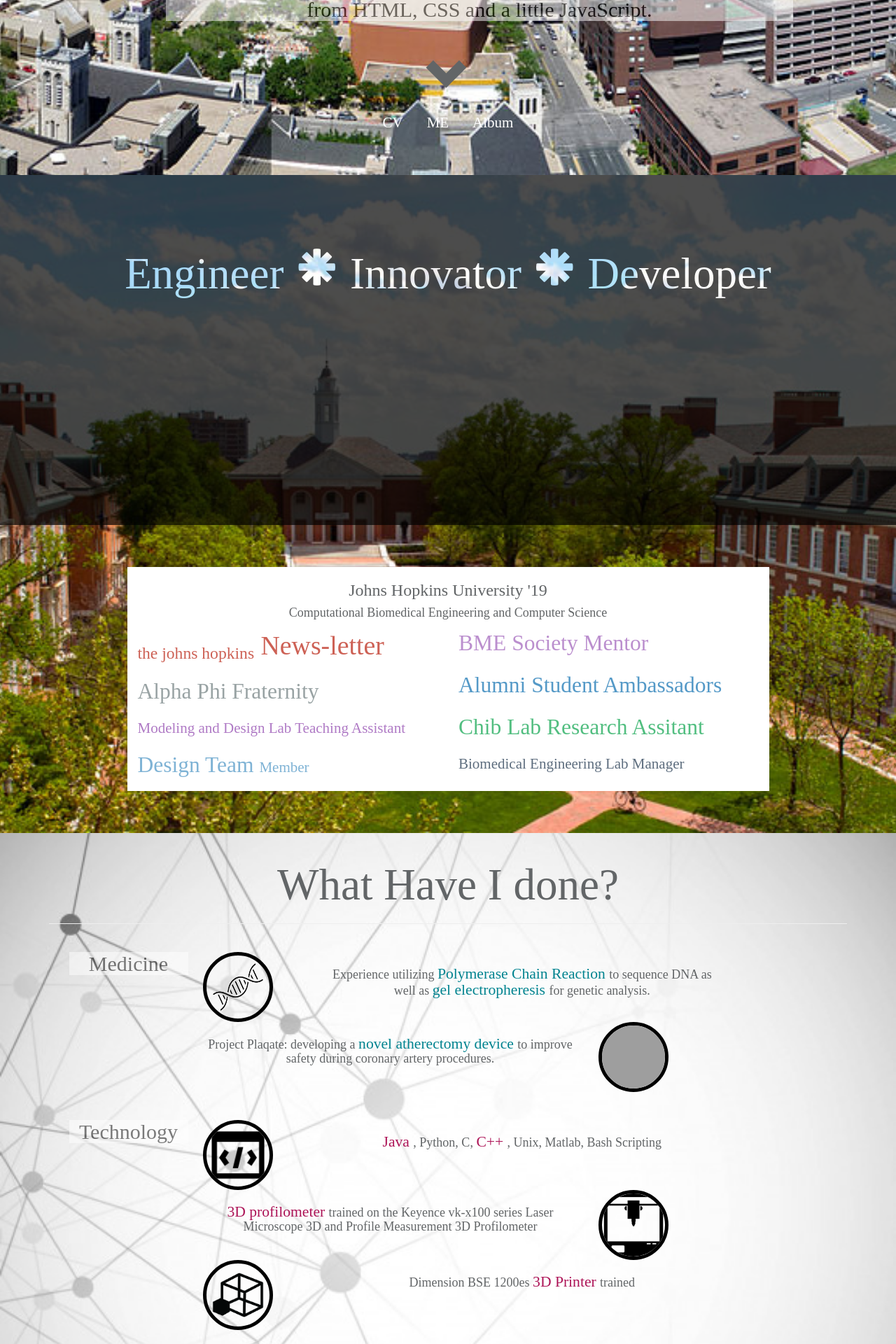
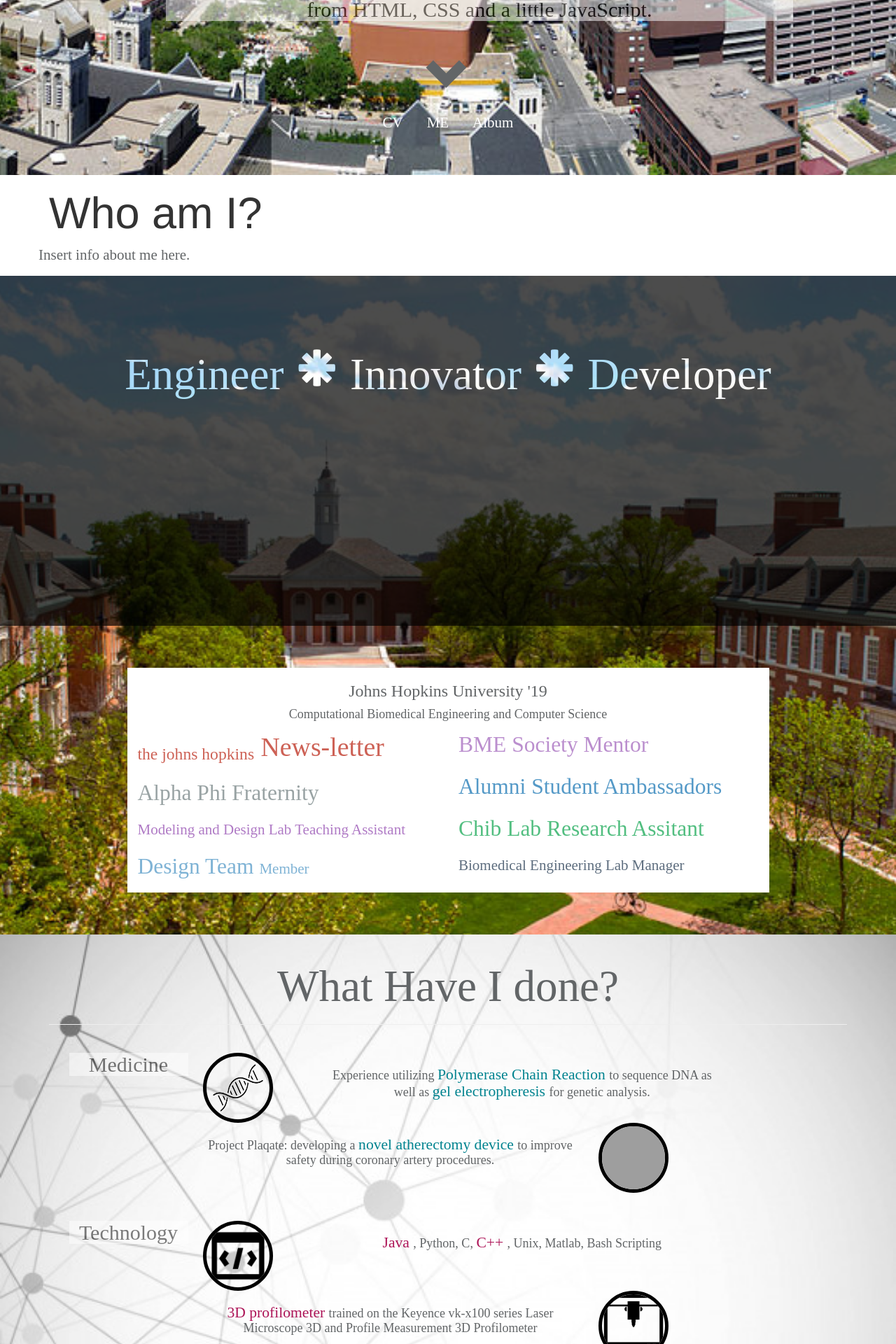
Before and after one commit to pfrank7/pfrank7.github.io, a Jekyll site: the page built from index.html, in a window 1280 px wide. Shown: the part 526-2446 px from the top of the page at 70% size. Built offline with Jekyll 4.4.1, drawn with Linux system fonts in a browser that asks for light colours; nearby versions of some CDN libraries; grey boxes are pictures that could not be loaded.

Commit message:
Update index.html

```diff
--- a/index.html
+++ b/index.html
@@ -89,6 +89,9 @@ title: Paige Frank
 	height: 50px;
 	margin:300px, auto;
 }
+#about {
+	background-color:white;
+}
 </style>
 <div>
 	<section id = "minne" class = "jumbotron">
@@ -105,6 +108,16 @@ title: Paige Frank
 				<a style = "margin:15px;" href = "CV.html"> CV</a>
 				<a style = "margin:15px;" href = "Me.html"> ME</a>
 				<a style = "margin:15px;" href = "Album.html"> Album</a>
+			</div>
+		</div>
+	</section>
+	<section id = "about" class = "jumbotron">
+		<div class = "container">
+			<div class = "header">
+				<h1> Who am I? </h1>
+			</div>
+			<div class = "row">
+				<p> Insert info about me here. </p>
 			</div>
 		</div>
 	</section>
```
